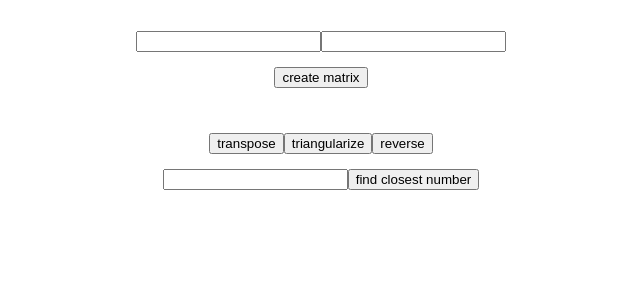
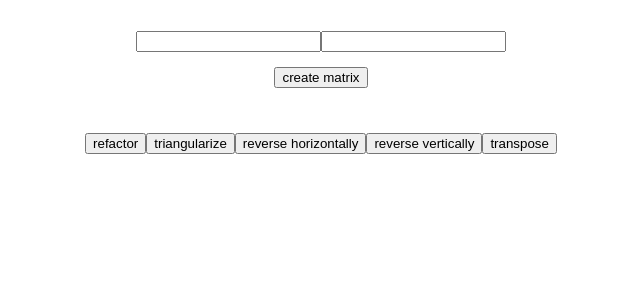
Before and after one commit to IgorNikonov/matrix, a React (Create React App) app: page / in a window 1280 px wide. Shown: the top 300 px of the page, without its empty margins (319-959 px from the left). Built offline with nearby package versions, Linux system fonts and the light colour scheme.

Commit message:
transposition works properly hopefully and vertical reverse addad

```diff
--- a/src/App.tsx
+++ b/src/App.tsx
@@ -6,9 +6,11 @@ import { changeMatrixState, makeTriangular } from "./features/matrixActions/matr
 
 import {
   createMatrix,
-  transposeMatrix,
+  refactorMatrix,
   triangularizeMatrix,
-  reverseMatrix
+  horizontallyReverseMatrix,
+  verticallyReverseMatrix,
+  transposeMatrix
 } from "./utils/matrixUtils";
 
 import ClosestNumber from "./components/ClosestNumber";
@@ -21,14 +23,16 @@ export default function App() {
   const [rows, setRows] = useState(0);
   const [columns, setColumns] = useState(0);
   const [triangular, setTriangular] = useState(false);
+  const [created, setCreated] = useState(false);
 
 
   // click handlers
-  const transpose = () => {
-    dispatch(changeMatrixState(transposeMatrix(matrix)));
+  const refactor = () => {
+    dispatch(changeMatrixState(refactorMatrix(matrix)));
   };
   const create = () => {
     dispatch(changeMatrixState(createMatrix(rows, columns)));
+    setCreated(true);
   }
   const triangularize = () => {
     if (rows !== columns) {
@@ -38,8 +42,14 @@ export default function App() {
       setTriangular(!triangular);
     }
   };
-  const reverse = () => {
-    dispatch(changeMatrixState(reverseMatrix(matrix)));
+  const horizontallyReverse = () => {
+    dispatch(changeMatrixState(horizontallyReverseMatrix(matrix)));
+  }
+  const verticallyReverse = () => {
+    dispatch(changeMatrixState(verticallyReverseMatrix(matrix)));
+  }
+  const transpose = () => {
+    dispatch(changeMatrixState(transposeMatrix(matrix)));
   }
 
   return (
@@ -60,17 +70,23 @@ export default function App() {
       {triangular && <Matrix matrix={triangularMatrix} />}
 
       <div className="btn-container">
-        <button className="btn" onClick={transpose}>
-          transpose
+        <button className="btn" onClick={refactor}>
+          refactor
         </button>
         <button className="btn" onClick={triangularize}>
           triangularize
         </button>
-        <button className="btn" onClick={reverse}>
-          reverse
+        <button className="btn" onClick={horizontallyReverse}>
+          reverse horizontally
+        </button>
+        <button className="btn" onClick={verticallyReverse}>
+          reverse vertically
+        </button>
+        <button className="btn" onClick={transpose}>
+          transpose
         </button>
       </div>
-      <ClosestNumber matrix={matrix} />
+      {created && <ClosestNumber matrix={matrix} />}
     </div>
   );
 }
--- a/src/components/ClosestNumber/index.tsx
+++ b/src/components/ClosestNumber/index.tsx
@@ -7,7 +7,7 @@ interface IClosestNumberProps {
 	matrix: number[][];
 }
 
-const ClosestNumber: IClosestNumberProps = ({matrix}) => {
+const ClosestNumber: React.FC<IClosestNumberProps> = ({matrix}) => {
 	const [userInput, setUserInput] = useState(0);
 	const [clicked, setClicked] = useState(false);
 
--- a/src/utils/matrixUtils.ts
+++ b/src/utils/matrixUtils.ts
@@ -10,14 +10,11 @@ export const createMatrix = (nRows: number, nElements: number) => {
   return matrix;
 };
 
-export const transposeMatrix = (matrix: number[][]) => {
+export const refactorMatrix = (matrix: number[][]) => {
   return matrix[0].map((el, idx) => matrix.map((el: any) => el[idx]));
 };
 
 export const triangularizeMatrix = (matrix: number[][]) => {
-  // const result = [...matrix];
-  // result.map((row, idx) => row.fill(0, idx, row.length));
-  // return result;
   return matrix.map((row, idx) => {
     return row.map((el, index) => {
       if (index + 1 > row.length - idx) {
@@ -56,8 +53,17 @@ export const findClosestNumber = (matrix: number[][], n: number) => {
   return result;
 };
 
-export const reverseMatrix = (matrix: number[][]) => {
+export const horizontallyReverseMatrix = (matrix: number[][]) => {
   return matrix.map((row) => {
     return row.map((el, idx) => row[row.length - idx - 1])
   })
 }
+
+export const verticallyReverseMatrix = (matrix: number[][]) => {
+  return matrix.map((row, idx) => matrix[matrix.length - idx - 1]);
+}
+
+export const transposeMatrix = (matrix: number[][]) => {
+  const refactoredMatrix = refactorMatrix(matrix);
+  return horizontallyReverseMatrix(refactoredMatrix);
+}
```
